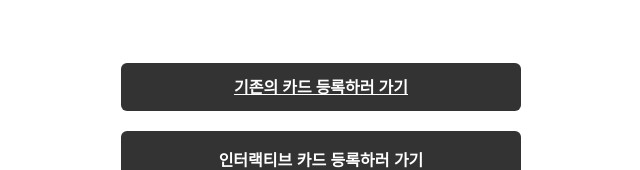
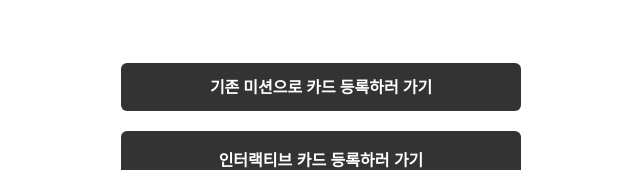
Before and after one commit to dev-dino22/woowa-techtalk, a React (Vite) app: page / in a window 1280 px wide. Shown: the part 361-531 px from the top of the page, without its empty margins (319-959 px from the left). Built offline with nearby package versions, Linux system fonts and the light colour scheme; a web font is replaced by a local one.

Commit message:
chore: 애니메이션 속도 조절 및 텍스트 언더라인 제거

```diff
--- a/src/pages/MainToPayment.tsx
+++ b/src/pages/MainToPayment.tsx
@@ -23,7 +23,7 @@ function MainToPayment() {
         </S.MessageContainer>
 
         <S.LinkButton href='https://dev-dino22.github.io/react-payments/add-card' target="_blank"
-              rel="noopener noreferrer" >기존의 카드 등록하러 가기</S.LinkButton>
+              rel="noopener noreferrer" >기존 미션으로 카드 등록하러 가기</S.LinkButton>
         <S.RegisterButton onClick={() => navigate(ROUTE_PATH.INTERACTIVE_PAYMENT.BASE)}>인터랙티브 카드 등록하러 가기</S.RegisterButton>
       </S.Content>
     </S.Container>
@@ -141,6 +141,8 @@ const S = {
     font-weight: 600;
 
     text-align: center;
+
+    text-decoration: none;
     border-radius: 6px;
     cursor: pointer;
 
--- a/src/pages/ThreeCardPreview.tsx
+++ b/src/pages/ThreeCardPreview.tsx
@@ -99,7 +99,7 @@ function ThreeCardPreview({ cardInfo, finished }: Props) {
   }, [cardInfo]);
 
   return (
-    <group ref={groupRef} rotation={[0, 0, Math.PI / 10]}>
+    <group ref={groupRef} rotation={[0, 0, Math.PI / 15]}>
       <CreditCardMesh cardColor={CARD_BACKGROUND_COLOR[cardInfo.brandName]} />
       <ImagePlane
         url={"/magnetic.png"}
--- a/src/pages/interfactive-payment/Main.tsx
+++ b/src/pages/interfactive-payment/Main.tsx
@@ -62,7 +62,7 @@ function AddCardLayout() {
     <div style={{ display: "flex", flexDirection: "column", alignItems: "center" }}>
       <Header />
       <ProgressBar totalSteps={5} currentStep={progress} />
-      <Canvas style={{ width: "50vw", height: 400 }} camera={{ position: [0, 0, 140], fov: 50 }}>
+      <Canvas style={{ width: "50vw", height: 400 }} camera={{ position: [0, 0, 120], fov: 50 }}>
         <ThreeCardPreview cardInfo={cardInfo} finished={progress === 5} />
         <OrbitControls enableZoom={false} />
       </Canvas>
--- a/src/pages/interfactive-payment/StepBrand.tsx
+++ b/src/pages/interfactive-payment/StepBrand.tsx
@@ -13,7 +13,6 @@ const CARD = {
     "BC카드",
     "신한카드",
     "카카오뱅크",
-    "현대카드",
   ] as TCardBrand[],
 };
 
--- a/src/pages/interfactive-payment/StepCardNumber.tsx
+++ b/src/pages/interfactive-payment/StepCardNumber.tsx
@@ -36,7 +36,7 @@ function StepCardNumber() {
                 <S.Title>결제할 카드 번호를 입력해주세요</S.Title>
                 <S.Description>본인 명의의 카드만 가능합니다.</S.Description>
             </SlideIn>
-            <FadeIn delay={0.5}>
+            <FadeIn delay={1.5}>
                 <FloatInput
                     label="카드 번호"
                     type="tel"
```
